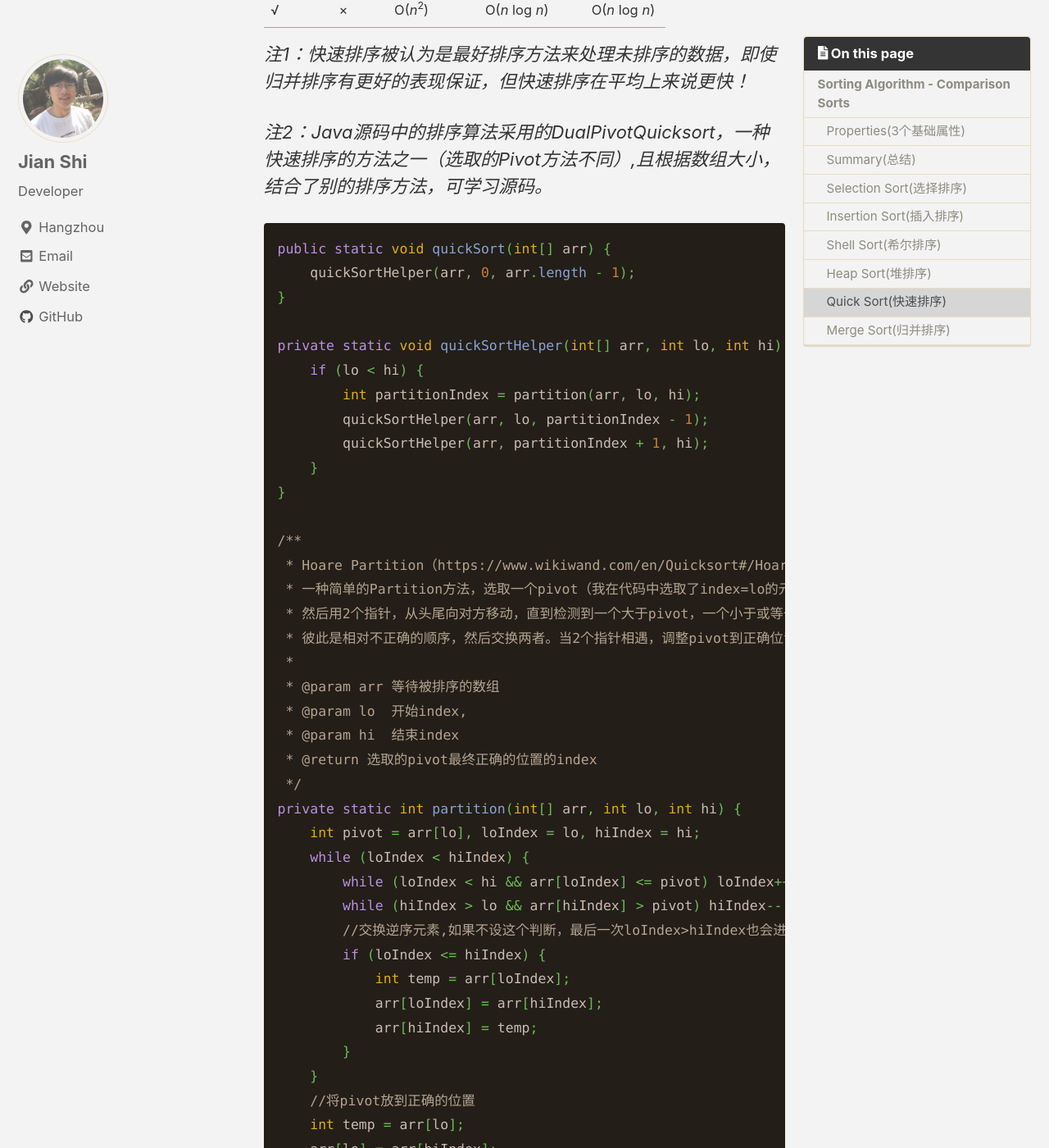
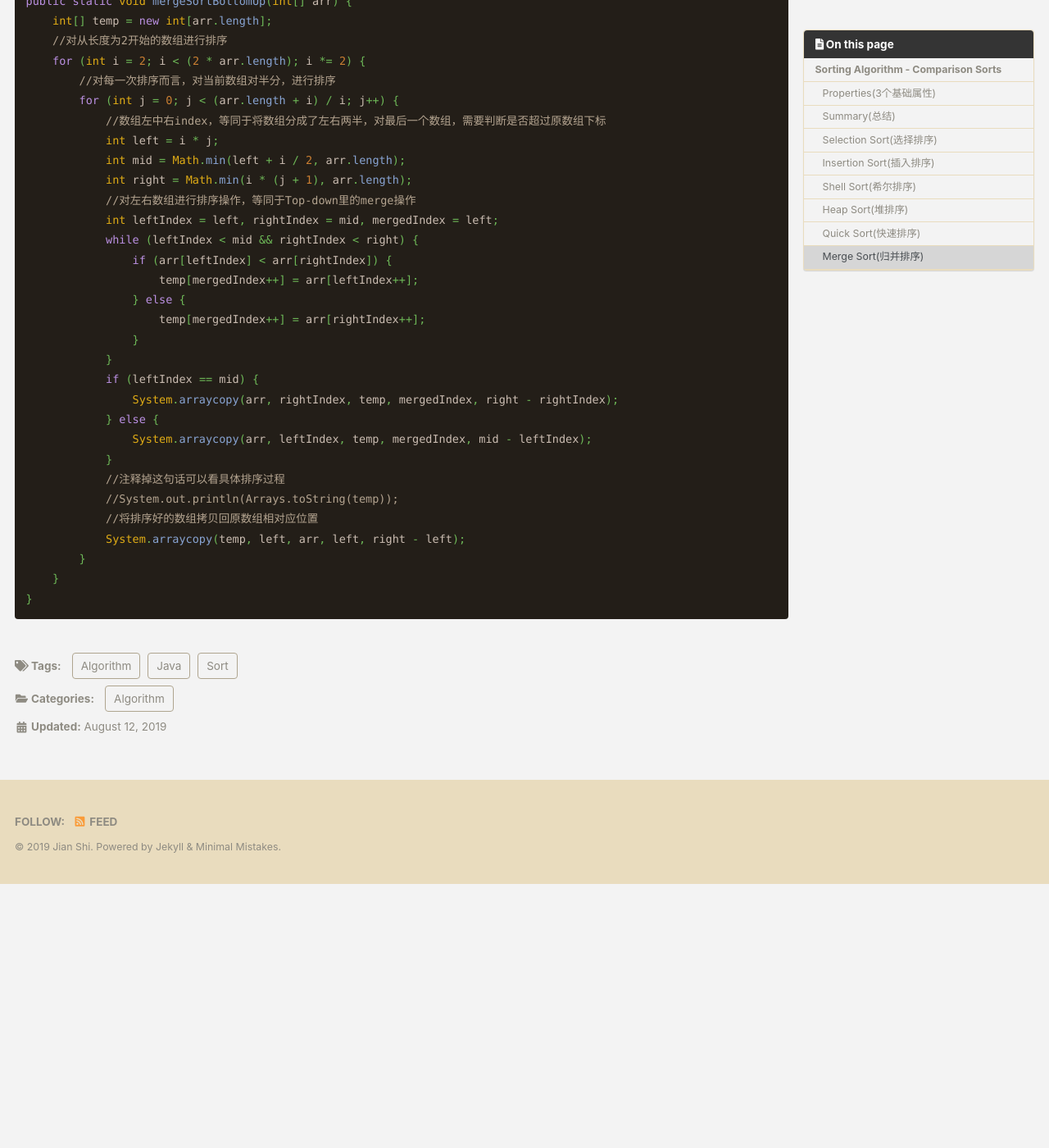
Before and after one commit to RyeField/RyeField.github.io, a Jekyll site: the page built from _posts/2019-8-12-Sorting-Algorithm-Comparison-Sorts.md, in a window 1280 px wide and 1400 px high, scrolled down 9341 px. Shown: the whole window at 82% size. Built offline with Jekyll 4.4.1, drawn with Linux system fonts in a browser that asks for light colours; cached includes are drawn as plain includes; nearby versions of some CDN libraries; formulas are drawn with MathJax 3; after the commit the page ends 10419 px from its top, so only the background shows below that.

Commit message:
Modify the layout of the post page

```diff
--- a/_config.yml
+++ b/_config.yml
@@ -141,8 +141,8 @@ footer:
     # - label: "Facebook"
     #   icon: "fab fa-fw fa-facebook-square"
       # url:
-    - label: "GitHub"
-      icon: "fab fa-fw fa-github"
+    # - label: "GitHub"
+    #   icon: "fab fa-fw fa-github"
       # url:
     # - label: "GitLab"
     #   icon: "fab fa-fw fa-gitlab"
@@ -289,7 +289,7 @@ defaults:
       type: posts
     values:
       layout: single
-      author_profile: true
+      author_profile: false
       read_time: true
       comments: # true
       share: false
--- a/_sass/minimal-mistakes/_page.scss
+++ b/_sass/minimal-mistakes/_page.scss
@@ -21,7 +21,8 @@
 
 .page {
   @include breakpoint($large) {
-    float: right;
+    //disable the author profile in the post and make the content of article float left(origin: right)
+    float: left;
     width: calc(100% - #{$right-sidebar-width-narrow});
     padding-right: $right-sidebar-width-narrow;
   }
--- a/_sass/minimal-mistakes/_reset.scss
+++ b/_sass/minimal-mistakes/_reset.scss
@@ -6,20 +6,21 @@
 
 html {
   /* apply a natural box layout model to all elements */
+  /* update the font size by myself */
   box-sizing: border-box;
   background-color: $background-color;
   font-size: 16px;
 
   @include breakpoint($medium) {
+    font-size: 16px;
+  }
+
+  @include breakpoint($large) {
     font-size: 18px;
   }
 
-  @include breakpoint($large) {
-    font-size: 20px;
-  }
-
   @include breakpoint($x-large) {
-    font-size: 22px;
+    font-size: 18px;
   }
 
   -webkit-text-size-adjust: 100%;
--- a/_sass/minimal-mistakes/_sidebar.scss
+++ b/_sass/minimal-mistakes/_sidebar.scss
@@ -293,25 +293,25 @@
    Wide Pages
    ========================================================================== */
 
-.wide .sidebar__right {
-  margin-bottom: 1em;
+// .wide .sidebar__right {
+//   margin-bottom: 1em;
 
-  @include breakpoint($large) {
-    position: initial;
-    top: initial;
-    right: initial;
-    width: initial;
-    margin-right: initial;
-    padding-left: initial;
-    z-index: initial;
+//   @include breakpoint($large) {
+//     position: initial;
+//     top: initial;
+//     right: initial;
+//     width: initial;
+//     margin-right: initial;
+//     padding-left: initial;
+//     z-index: initial;
 
-    &.sticky {
-      float: none;
-    }
-  }
+//     &.sticky {
+//       float: none;
+//     }
+//   }
 
-  @include breakpoint($x-large) {
-    width: initial;
-    margin-right: initial;
-  }
-}
+//   @include breakpoint($x-large) {
+//     width: initial;
+//     margin-right: initial;
+//   }
+//}
```
Also changed, not shown: _posts/2019-8-12-Sorting-Algorithm-Comparison-Sorts.md (+2 -0 lines).
